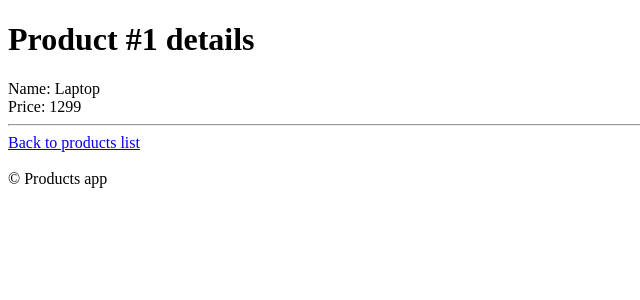
After one commit to mahenzon/flask-and-htmx, a Flask app: page /products/1/ in a window 1280 px wide. The commit adds this page. Shown: the top 300 px of the page, without its empty margins (0-640 px from the left). Run offline with Flask 3, Linux system fonts and the light colour scheme; some libraries are stand-ins or nearby versions.

Commit message:
Get product details

```diff
--- a/rest/products/crud.py
+++ b/rest/products/crud.py
@@ -34,6 +34,9 @@ class ProductsStorage:
     def get_list(self) -> list[Product]:
         return list(self.products.values())
 
+    def get_by_id(self, product_id: int) -> Product | None:
+        return self.products.get(product_id)
+
     def name_exists(self, product_name: str) -> bool:
         return product_name in self.names
 
--- a/rest/products/views.py
+++ b/rest/products/views.py
@@ -6,7 +6,7 @@ from flask import (
     render_template,
     Response,
 )
-from werkzeug.exceptions import HTTPException
+from werkzeug.exceptions import HTTPException, NotFound
 
 from .crud import products_storage
 from .forms import ProductForm
@@ -54,6 +54,18 @@ def create_product():
     )
 
 
+@app.get("/<int:product_id>/", endpoint="details")
+def get_product_details(product_id: int):
+    product = products_storage.get_by_id(product_id)
+    if not product:
+        raise NotFound(f"Product with id {product_id} does not exist!")
+
+    return render_template(
+        "products/details.html",
+        product=product,
+    )
+
+
 @app.delete("/<int:product_id>/", endpoint="delete")
 def delete_product(product_id: int):
     d = {}
--- a/templates/products/components/item.html
+++ b/templates/products/components/item.html
@@ -1,6 +1,7 @@
 <li
   id="product-{{ product.id }}"
   class="product-item fade-me-out"
->{{ product.name }} ${{ product.price }}
+><a href="{{ url_for('products_app.details', product_id=product.id) }}"
+>{{ product.name }} ${{ product.price }}</a>
   {% include 'products/components/delete-button.html' %}
 </li>
--- /dev/null
+++ b/templates/products/details.html
@@ -0,0 +1,22 @@
+{% extends 'products/base.html' %}
+
+{% block title %}
+  Product #{{ product.id }}
+{% endblock %}
+
+{% block body %}
+  <h1>Product #{{ product.id }} details</h1>
+  <div>
+    Name: {{ product.name }}
+  </div>
+  <div>
+    Price: {{ product.price }}
+  </div>
+
+  <hr>
+  <div>
+    <a href="{{ url_for('products_app.list') }}"
+    >Back to products list</a>
+  </div>
+
+{% endblock %}
```
